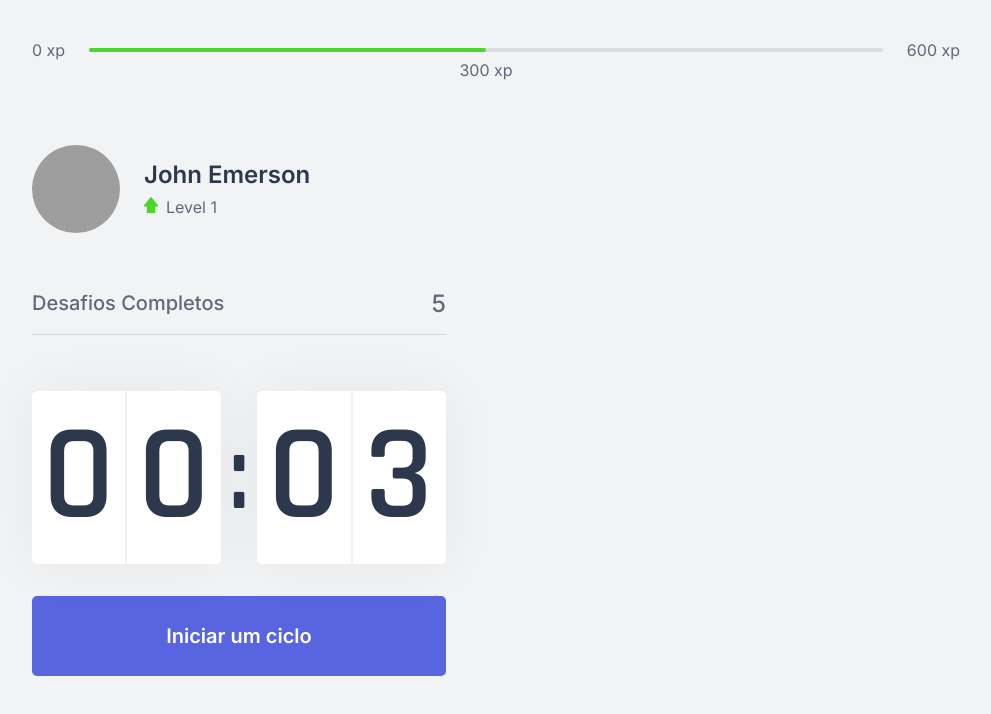
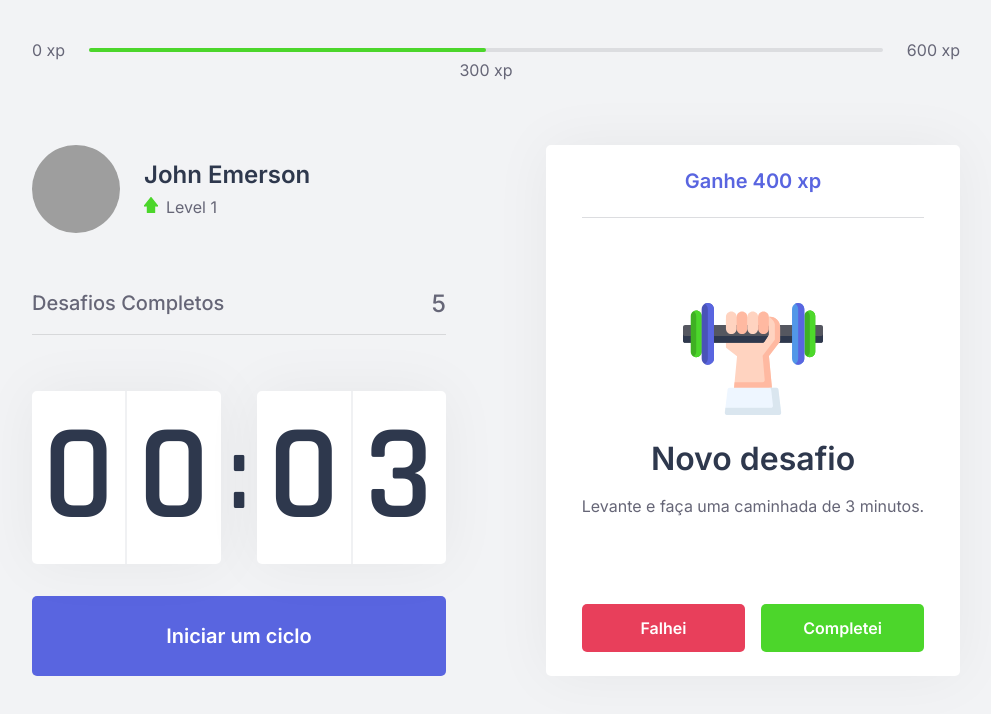
Before and after one commit to JohnEmerson1406/moveit, a Next.js app: page / in a window 1280 px wide. Shown: the top 714 px of the page, without its empty margins (144-1135 px from the left). Built offline with nearby package versions, Linux system fonts and the light colour scheme; grey boxes are pictures that could not be loaded.

Commit message:
feat: add component challenge box

```diff
--- /dev/null
+++ b/src/components/ChallengeBox.tsx
@@ -0,0 +1,45 @@
+import styles from '../styles/components/ChallengeBox.module.css';
+
+export function ChallengeBox() {
+  const hasActiveChallenge = true;
+
+  return (
+    <div className={styles.challengeBoxContainer}>
+      { hasActiveChallenge ? (
+        <div className={styles.challengeActive}>
+          <header>Ganhe 400 xp</header>
+
+          <main>
+            <img src="icons/body.svg" alt=""/>
+
+            <strong>Novo desafio</strong>
+            <p>Levante e faça uma caminhada de 3 minutos.</p>
+          </main>
+
+          <footer>
+            <button
+              type="button"
+              className={styles.challengeFailedButton}
+            >
+              Falhei
+            </button>
+            <button
+              type="button"
+              className={styles.challengeSucceededButton}
+            >
+              Completei
+            </button>
+          </footer>
+        </div>
+      ) : (
+        <div className={styles.challengeNotActive}>
+          <strong>Finalize um ciclo para receber um desafio</strong>
+          <p>
+            <img src="icons/level-up.svg" alt="Level up"/>
+            Avance de level completando desafios.
+          </p>
+        </div>
+      ) }
+    </div>
+  );
+}
--- a/src/pages/index.tsx
+++ b/src/pages/index.tsx
@@ -6,6 +6,7 @@
 import styles from '../styles/pages/Home.module.css';
 
 import Head from 'next/head';
+import { ChallengeBox } from "../components/ChallengeBox";
 
 export default function Home() {
   return (
@@ -23,7 +24,7 @@
           <Countdown />
         </div>
         <div>
-
+          <ChallengeBox />
         </div>
       </section>
     </div>
--- /dev/null
+++ b/src/styles/components/ChallengeBox.module.css
@@ -0,0 +1,112 @@
+.challengeBoxContainer {
+  height: 100%;
+
+  background: var(--white);
+  border-radius: 5px;
+  box-shadow: 0 0 60px rgba(0, 0, 0, .05);
+  padding: 1.5rem 2rem;
+
+  display: flex;
+  flex-direction: column;
+  align-items: center;
+  justify-content: center;
+
+  text-align: center;
+}
+
+.challengeNotActive {
+  display: flex;
+  flex-direction: column;
+  align-items: center;
+}
+
+.challengeNotActive strong {
+  font-size: 1.5rem;
+  font-weight: 500;
+  line-height: 1.4;
+
+  max-width: 80%;
+}
+
+.challengeNotActive p {
+  display: flex;
+  flex-direction: column;
+  align-items: center;
+  line-height: 1.4;
+  max-width: 70%;
+  margin-top: 3rem;
+}
+
+.challengeNotActive p img {
+  margin-bottom: 1rem;
+}
+
+.challengeActive {
+  height: 100%;
+  display: flex;
+  flex-direction: column;
+
+}
+
+.challengeActive header {
+  color: var(--blue);
+
+  font-weight: 600;
+  font-size: 1.25rem;
+  padding: 0 2rem 1.5rem;
+  border-bottom: 1px solid var(--gray-line);
+}
+
+.challengeActive main {
+  flex: 1;
+  display: flex;
+  flex-direction: column;
+  align-items: center;
+  justify-content: center;
+}
+
+.challengeActive main strong {
+  font-size: 2rem;
+  font-weight: 600;
+  color: var(--title);
+  margin: 1.5rem 0 1rem;
+}
+
+.challengeActive main p {
+  line-height: 1.5;
+}
+
+.challengeActive footer {
+  display: grid;
+  grid-template-columns: 1fr 1fr;
+  gap: 1rem;
+}
+
+.challengeActive footer button {
+  height: 3rem;
+  display: flex;
+  align-items: center;
+  justify-content: center;
+
+  border: 0;
+  border-radius: 5px;
+
+  color: var(--white);
+
+  font-size: 1rem;
+  font-weight: 600;
+
+  transition: filter .2s;
+}
+
+.challengeActive footer button.challengeFailedButton {
+  background: var(--red);
+}
+
+.challengeActive footer button.challengeSucceededButton {
+  background: var(--green);
+}
+
+.challengeActive footer button:hover {
+  filter: brightness(.9);
+}
```
